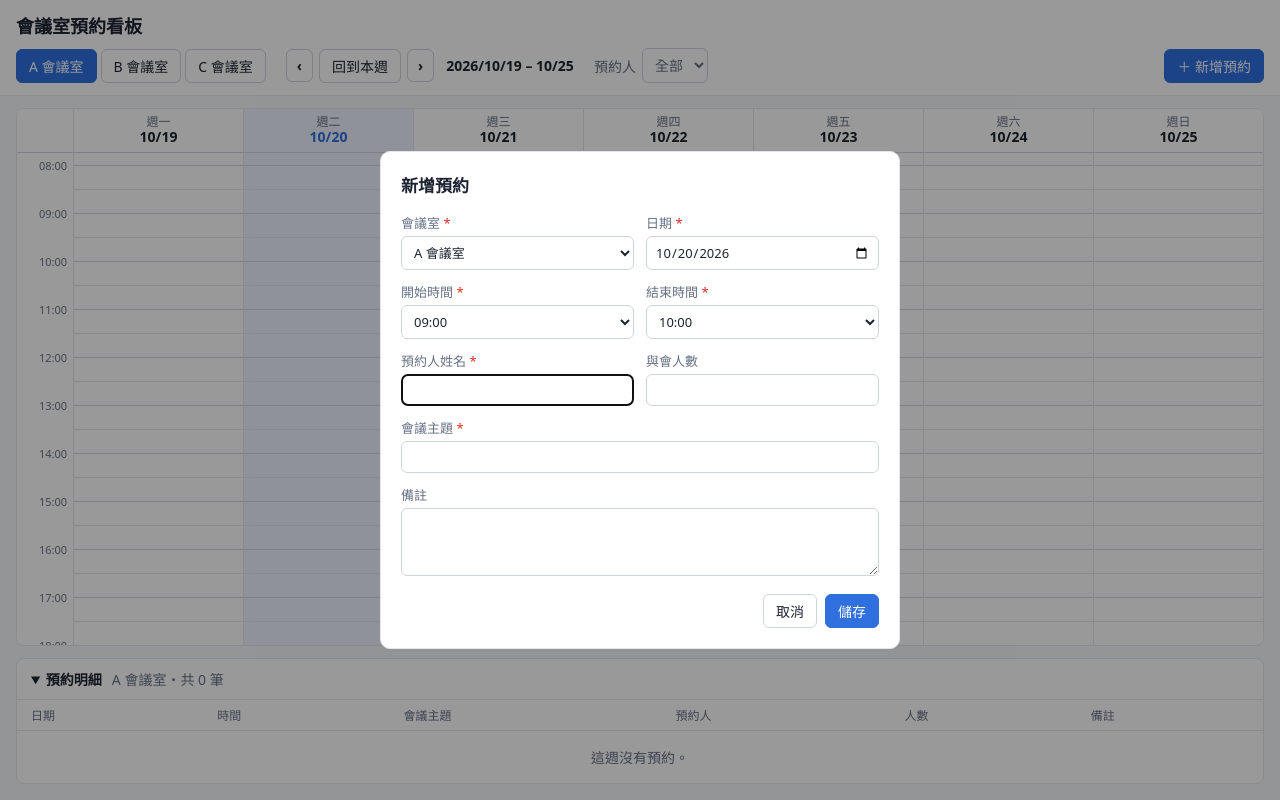
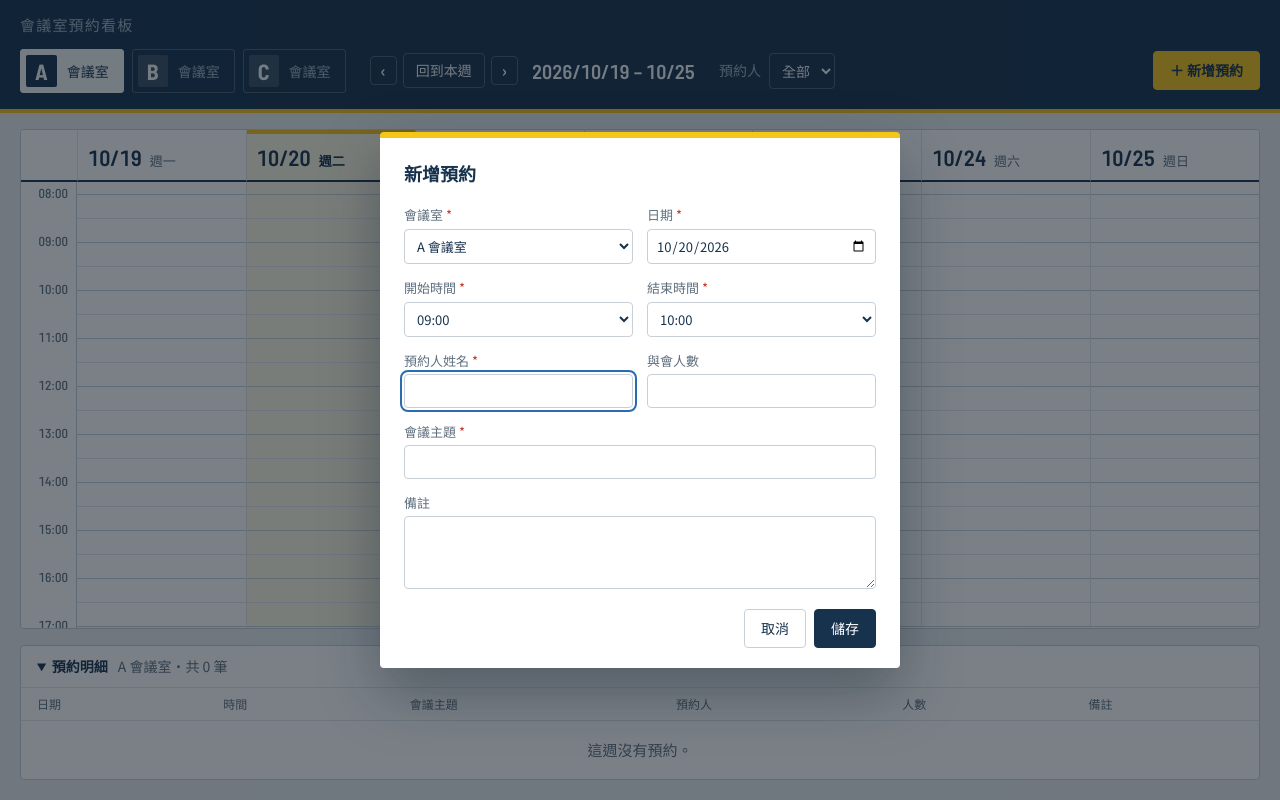
Before and after one commit to niceheadwkt/meeting-room-board, a website: page index.html in a window 1280 px wide. Both pictures are taken after a click on the button "＋ 新增預約". Drawn offline with Linux system fonts and the light colour scheme.

Commit message:
美化版面：改為大樓指標系統風格
- 頂部改為深藍指標帶，會議室分頁做成門牌樣式（首字母方形字牌）
- 訊號黃只用於「新增預約」與今天欄位
- 數字改用窄體 Barlow Semi Condensed，中文用 Noto Sans TC
- 調整對話框、錯誤訊息、目前時間線與深色模式，補上鍵盤焦點樣式

Co-Authored-By: Claude Opus 5.5 <noreply@anthropic.com>

```diff
--- a/index.html
+++ b/index.html
@@ -4,6 +4,9 @@
   <meta charset="utf-8">
   <meta name="viewport" content="width=device-width, initial-scale=1">
   <title>會議室預約看板</title>
+  <link rel="preconnect" href="https://fonts.googleapis.com">
+  <link rel="preconnect" href="https://fonts.gstatic.com" crossorigin>
+  <link rel="stylesheet" href="https://fonts.googleapis.com/css2?family=Barlow+Semi+Condensed:wght@500;600;700&family=Noto+Sans+TC:wght@400;500;700&display=swap">
   <link rel="stylesheet" href="style.css">
 </head>
 <body>
--- a/style.css
+++ b/style.css
@@ -1,35 +1,51 @@
+/* 設計方向：大樓指標系統（門牌、樓層指引）
+   深藍指標底 + 訊號黃只用在「今天」與「新增預約」；數字用窄體 Barlow，中文用 Noto Sans TC */
 :root {
-  --bg: #f6f7f9;
+  --bg: #e9edf0;
   --surface: #ffffff;
-  --text: #1d2330;
-  --muted: #667085;
-  --line: #e4e7ec;
-  --line-strong: #cfd4dc;
-  --accent: #2f6fde;
+  --text: #17324d;
+  --muted: #5e6e7e;
+  --line: #e1e6eb;
+  --line-strong: #c7d0d9;
+  --sign: #17324d;
+  --sign-text: #f3f6f8;
+  --sign-muted: #9fb2c4;
+  --signal: #f5c518;
+  --signal-text: #17324d;
+  --accent: #17324d;
   --accent-text: #ffffff;
-  --today-bg: #eef4ff;
-  --now: #e5484d;
-  --danger: #d92d20;
+  --today-bg: #fdf8e3;
+  --now: #e0352b;
+  --danger: #c4321f;
+  --focus: #2b6cb0;
   --slot: 24px;
-  --block-l: 92%;
-  --block-border-l: 42%;
-  --block-text: #1d2330;
+  --block-l: 91%;
+  --block-border-l: 40%;
+  --block-text: #17324d;
+  --font: "Barlow Semi Condensed", "Noto Sans TC", "Microsoft JhengHei", "PingFang TC", system-ui, sans-serif;
+  --font-text: "Noto Sans TC", "Microsoft JhengHei", "PingFang TC", system-ui, sans-serif;
   color-scheme: light;
 }
 
 @media (prefers-color-scheme: dark) {
   :root:not([data-theme="light"]) {
-    --bg: #12151b;
-    --surface: #1a1e26;
-    --text: #e6e9ef;
-    --muted: #98a2b3;
-    --line: #2a303b;
-    --line-strong: #3a4250;
-    --accent: #5b8ef0;
-    --today-bg: #1d2840;
-    --block-l: 26%;
+    --bg: #0d1823;
+    --surface: #13212f;
+    --text: #e4ecf3;
+    --muted: #8fa1b3;
+    --line: #213244;
+    --line-strong: #2f4357;
+    --sign: #0a1520;
+    --sign-text: #e4ecf3;
+    --sign-muted: #7f93a7;
+    --accent: #f5c518;
+    --accent-text: #17324d;
+    --today-bg: #1c2a2a;
+    --danger: #f0715f;
+    --focus: #f5c518;
+    --block-l: 25%;
     --block-border-l: 62%;
-    --block-text: #eef1f6;
+    --block-text: #eef3f7;
     color-scheme: dark;
   }
 }
@@ -40,8 +56,9 @@ body {
   margin: 0;
   background: var(--bg);
   color: var(--text);
-  font-family: system-ui, -apple-system, "Segoe UI", "Microsoft JhengHei", "PingFang TC", sans-serif;
+  font-family: var(--font-text);
   font-size: 14px;
+  line-height: 1.5;
   height: 100vh;
   display: flex;
   flex-direction: column;
@@ -55,72 +72,143 @@ button, select, input, textarea {
 button {
   background: var(--surface);
   border: 1px solid var(--line-strong);
-  border-radius: 6px;
+  border-radius: 4px;
   padding: 6px 12px;
   cursor: pointer;
 }
-button:hover { border-color: var(--accent); }
+button:hover { border-color: var(--text); }
 button.primary {
   background: var(--accent);
   border-color: var(--accent);
   color: var(--accent-text);
+  font-weight: 500;
 }
 button.danger {
   color: var(--danger);
   border-color: var(--danger);
 }
-.icon-btn { padding: 6px 10px; font-weight: 600; }
+.icon-btn { padding: 4px 10px; font-weight: 700; font-size: 16px; line-height: 1.2; }
 
 select, input, textarea {
   background: var(--surface);
   border: 1px solid var(--line-strong);
-  border-radius: 6px;
+  border-radius: 4px;
   padding: 6px 8px;
 }
 
-/* ---- top bar ---- */
+:focus-visible {
+  outline: 2px solid var(--focus);
+  outline-offset: 2px;
+}
+
+/* ---- 頂部指標帶 ---- */
 .topbar {
-  padding: 12px 16px;
-  background: var(--surface);
-  border-bottom: 1px solid var(--line);
+  padding: 14px 20px 16px;
+  background: var(--sign);
+  color: var(--sign-text);
+  border-bottom: 4px solid var(--signal);
 }
 .topbar h1 {
-  margin: 0 0 10px;
-  font-size: 18px;
+  margin: 0 0 12px;
+  font-size: 15px;
+  font-weight: 500;
+  letter-spacing: 0.08em;
+  color: var(--sign-muted);
 }
+.topbar :focus-visible { outline-color: var(--signal); }
 .toolbar {
   display: flex;
   flex-wrap: wrap;
   align-items: center;
-  gap: 12px 20px;
+  gap: 12px 24px;
 }
-.room-tabs { display: flex; gap: 4px; }
+
+/* 會議室門牌：首字放大成方形字牌 */
+.room-tabs { display: flex; gap: 8px; }
+.room-tabs button {
+  display: inline-block;
+  padding: 5px 14px 5px 5px;
+  background: transparent;
+  border: 1px solid rgb(255 255 255 / 0.22);
+  border-radius: 3px;
+  color: var(--sign-muted);
+  font-weight: 500;
+  line-height: 32px;
+}
+.room-tabs button::first-letter {
+  float: left;
+  padding: 0 9px;
+  margin-right: 10px;
+  border-radius: 2px;
+  background: rgb(255 255 255 / 0.14);
+  color: var(--sign-text);
+  font-family: var(--font);
+  font-size: 22px;
+  font-weight: 700;
+  line-height: 32px;
+  text-align: center;
+}
+.room-tabs button:hover { border-color: var(--sign-text); color: var(--sign-text); }
 .room-tabs button[aria-selected="true"] {
-  background: var(--accent);
-  border-color: var(--accent);
-  color: var(--accent-text);
+  background: var(--sign-text);
+  border-color: var(--sign-text);
+  color: var(--sign);
 }
+.room-tabs button[aria-selected="true"]::first-letter {
+  background: var(--sign);
+  color: var(--sign-text);
+}
+
 .week-nav { display: flex; align-items: center; gap: 6px; }
-.week-label { margin-left: 6px; font-weight: 600; }
-.filter { display: flex; align-items: center; gap: 6px; color: var(--muted); }
-#newBooking { margin-left: auto; }
+.week-nav button {
+  background: transparent;
+  border-color: rgb(255 255 255 / 0.22);
+  color: var(--sign-text);
+}
+.week-nav button:hover { border-color: var(--sign-text); }
+.week-label {
+  margin-left: 8px;
+  font-family: var(--font);
+  font-size: 20px;
+  font-weight: 600;
+  font-variant-numeric: tabular-nums;
+  white-space: nowrap;
+}
 
-/* ---- calendar ---- */
+.filter { display: flex; align-items: center; gap: 8px; color: var(--sign-muted); }
+.filter select {
+  background: transparent;
+  border-color: rgb(255 255 255 / 0.22);
+  color: var(--sign-text);
+}
+.filter option { background: var(--surface); color: var(--text); }
+
+.topbar #newBooking {
+  margin-left: auto;
+  padding: 8px 16px;
+  background: var(--signal);
+  border-color: var(--signal);
+  color: var(--signal-text);
+  font-weight: 700;
+}
+.topbar #newBooking:hover { filter: brightness(1.06); }
+
+/* ---- 週視圖 ---- */
 main {
   flex: 1;
   min-height: 0;
-  padding: 12px 16px 16px;
+  padding: 16px 20px 20px;
   display: flex;
   flex-direction: column;
-  gap: 12px;
+  gap: 16px;
 }
 .calendar {
   flex: 1;
   min-height: 200px;
   overflow: auto;
   background: var(--surface);
-  border: 1px solid var(--line);
-  border-radius: 8px;
+  border: 1px solid var(--line-strong);
+  border-radius: 4px;
 }
 .cal-grid {
   display: grid;
@@ -132,35 +220,49 @@ main {
   top: 0;
   z-index: 3;
   background: var(--surface);
-  border-bottom: 1px solid var(--line-strong);
-  height: 44px;
+  border-bottom: 2px solid var(--text);
+  height: 52px;
 }
 .corner { left: 0; z-index: 4; }
 .day-head {
   display: flex;
-  flex-direction: column;
-  align-items: center;
-  justify-content: center;
+  align-items: baseline;
+  justify-content: flex-start;
+  gap: 8px;
+  padding: 14px 10px 0;
   border-left: 1px solid var(--line);
   line-height: 1.2;
 }
-.day-head .dow { color: var(--muted); font-size: 12px; }
-.day-head .dom { font-weight: 600; }
-.day-head.today { background: var(--today-bg); }
-.day-head.today .dom { color: var(--accent); }
+.day-head .dom {
+  order: -1;
+  font-family: var(--font);
+  font-size: 22px;
+  font-weight: 600;
+  font-variant-numeric: tabular-nums;
+}
+.day-head .dow { color: var(--muted); font-size: 13px; }
+.day-head.today {
+  background: var(--today-bg);
+  box-shadow: inset 0 4px 0 var(--signal);
+}
+.day-head.today .dow { color: var(--text); font-weight: 700; }
 
 .time-col {
   position: sticky;
   left: 0;
   z-index: 2;
   background: var(--surface);
+  border-right: 1px solid var(--line-strong);
   height: calc(var(--slot) * 48);
 }
 .time-col span {
   position: absolute;
-  right: 6px;
+  right: 8px;
   transform: translateY(-50%);
-  font-size: 11px;
+  font-family: var(--font);
+  font-size: 13px;
+  font-weight: 500;
+  font-variant-numeric: tabular-nums;
   color: var(--muted);
 }
 .time-col span:first-child { transform: none; }
@@ -174,28 +276,37 @@ main {
     repeating-linear-gradient(to bottom, var(--line-strong) 0 1px, transparent 1px calc(var(--slot) * 2)),
     repeating-linear-gradient(to bottom, var(--line) 0 1px, transparent 1px var(--slot));
 }
+.time-col + .day-col { border-left: 0; }
+.day-col:hover { background-color: color-mix(in srgb, var(--bg) 45%, transparent); }
 .day-col.today { background-color: var(--today-bg); }
 
 .booking {
   position: absolute;
-  left: 3px;
-  right: 3px;
+  left: 4px;
+  right: 4px;
   z-index: 1;
   overflow: hidden;
   text-align: left;
-  padding: 2px 6px;
+  padding: 3px 7px;
   border: 0;
-  border-left: 4px solid hsl(var(--hue) 60% var(--block-border-l));
-  border-radius: 4px;
-  background: hsl(var(--hue) 70% var(--block-l));
+  border-left: 4px solid hsl(var(--hue) 55% var(--block-border-l));
+  border-radius: 2px;
+  background: hsl(var(--hue) 60% var(--block-l));
   color: var(--block-text);
   font-size: 12px;
-  line-height: 1.3;
+  line-height: 1.35;
 }
-.booking:hover { filter: brightness(0.97); outline: 1px solid hsl(var(--hue) 60% var(--block-border-l)); }
-.booking .b-title { font-weight: 600; display: block; white-space: nowrap; overflow: hidden; text-overflow: ellipsis; }
-.booking .b-meta { display: block; white-space: nowrap; overflow: hidden; text-overflow: ellipsis; opacity: 0.85; }
-.booking.dimmed { opacity: 0.28; }
+.booking:hover { outline: 1px solid hsl(var(--hue) 55% var(--block-border-l)); }
+.booking .b-title { font-weight: 700; display: block; white-space: nowrap; overflow: hidden; text-overflow: ellipsis; }
+.booking .b-meta {
+  display: block;
+  white-space: nowrap;
+  overflow: hidden;
+  text-overflow: ellipsis;
+  opacity: 0.8;
+  font-variant-numeric: tabular-nums;
+}
+.booking.dimmed { opacity: 0.25; }
 
 .now-line {
   position: absolute;
@@ -209,29 +320,30 @@ main {
 .now-line::before {
   content: "";
   position: absolute;
-  left: -5px;
+  left: -1px;
   top: -4px;
-  width: 10px;
-  height: 10px;
-  border-radius: 50%;
-  background: var(--now);
+  width: 0;
+  height: 0;
+  border-top: 5px solid transparent;
+  border-bottom: 5px solid transparent;
+  border-left: 7px solid var(--now);
 }
 
-/* ---- details ---- */
+/* ---- 預約明細 ---- */
 .details {
   flex: none;
   background: var(--surface);
-  border: 1px solid var(--line);
-  border-radius: 8px;
+  border: 1px solid var(--line-strong);
+  border-radius: 4px;
 }
 .details summary {
-  padding: 10px 14px;
-  font-weight: 600;
+  padding: 10px 16px;
+  font-weight: 700;
   cursor: pointer;
 }
 .details-count {
   margin-left: 10px;
-  font-weight: normal;
+  font-weight: 400;
   color: var(--muted);
 }
 .details-body {
@@ -252,11 +364,18 @@ main {
   font-size: 12px;
   font-weight: 500;
   text-align: left;
+  border-bottom-color: var(--line-strong);
 }
 .details-table :is(th, td) {
-  padding: 6px 14px;
+  padding: 7px 16px;
   border-bottom: 1px solid var(--line);
   white-space: nowrap;
+}
+.details-table td:is(:nth-child(1), :nth-child(2), :nth-child(5)) {
+  font-family: var(--font);
+  font-size: 15px;
+  font-weight: 500;
+  font-variant-numeric: tabular-nums;
 }
 .details-table tbody tr:last-child td { border-bottom: 0; }
 .details-table tbody tr[data-id] { cursor: pointer; }
@@ -268,12 +387,12 @@ main {
   text-overflow: ellipsis;
   color: var(--muted);
 }
-.details-table .empty { color: var(--muted); text-align: center; padding: 16px; }
+.details-table .empty { color: var(--muted); text-align: center; padding: 18px; }
 .details-table .link {
   padding: 0;
   border: 0;
   background: none;
-  font-weight: 600;
+  font-weight: 700;
   text-align: left;
 }
 .details-table .link:hover { text-decoration: underline; }
@@ -281,26 +400,32 @@ main {
   display: inline-block;
   width: 8px;
   height: 8px;
-  margin-right: 6px;
-  border-radius: 50%;
-  background: hsl(var(--hue) 60% var(--block-border-l));
+  margin-right: 8px;
+  border-radius: 1px;
+  background: hsl(var(--hue) 55% var(--block-border-l));
 }
 
-/* ---- dialog ---- */
+/* ---- 表單對話框 ---- */
 dialog {
-  border: 1px solid var(--line);
-  border-radius: 10px;
-  padding: 20px;
+  border: 0;
+  border-top: 6px solid var(--signal);
+  border-radius: 4px;
+  padding: 22px 24px 20px;
   width: min(520px, calc(100vw - 32px));
   background: var(--surface);
   color: var(--text);
+  box-shadow: 0 24px 60px rgb(10 25 40 / 0.35);
 }
-dialog::backdrop { background: rgb(0 0 0 / 0.4); }
-dialog h2 { margin: 0 0 16px; font-size: 17px; }
+dialog[open] { animation: dialog-in 160ms ease-out; }
+@keyframes dialog-in {
+  from { transform: translateY(8px); }
+}
+dialog::backdrop { background: rgb(13 24 35 / 0.55); }
+dialog h2 { margin: 0 0 18px; font-size: 18px; font-weight: 700; }
 .form-grid {
   display: grid;
   grid-template-columns: 1fr 1fr;
-  gap: 12px;
+  gap: 14px;
 }
 .form-grid label {
   display: flex;
@@ -313,22 +438,31 @@ dialog h2 { margin: 0 0 16px; font-size: 17px; }
 .span-2 { grid-column: span 2; }
 .req { color: var(--danger); }
 .form-error {
-  margin-top: 14px;
-  padding: 8px 10px;
-  border-radius: 6px;
-  border: 1px solid var(--danger);
+  margin-top: 16px;
+  padding: 8px 12px;
+  border-radius: 2px;
+  border-left: 4px solid var(--danger);
+  background: color-mix(in srgb, var(--danger) 8%, var(--surface));
   color: var(--danger);
   white-space: pre-line;
 }
 .dialog-actions {
   display: flex;
   gap: 8px;
-  margin-top: 18px;
+  margin-top: 20px;
 }
+.dialog-actions button { padding: 8px 16px; }
 .spacer { flex: 1; }
 
 @media (max-width: 640px) {
-  #newBooking { margin-left: 0; }
+  .topbar { padding: 12px 16px 14px; }
+  main { padding: 12px 16px 16px; }
+  .topbar #newBooking { margin-left: 0; }
+  .room-tabs button { padding-right: 10px; }
   .form-grid { grid-template-columns: 1fr; }
   .span-2 { grid-column: auto; }
 }
+
+@media (prefers-reduced-motion: reduce) {
+  dialog[open] { animation: none; }
+}
```
